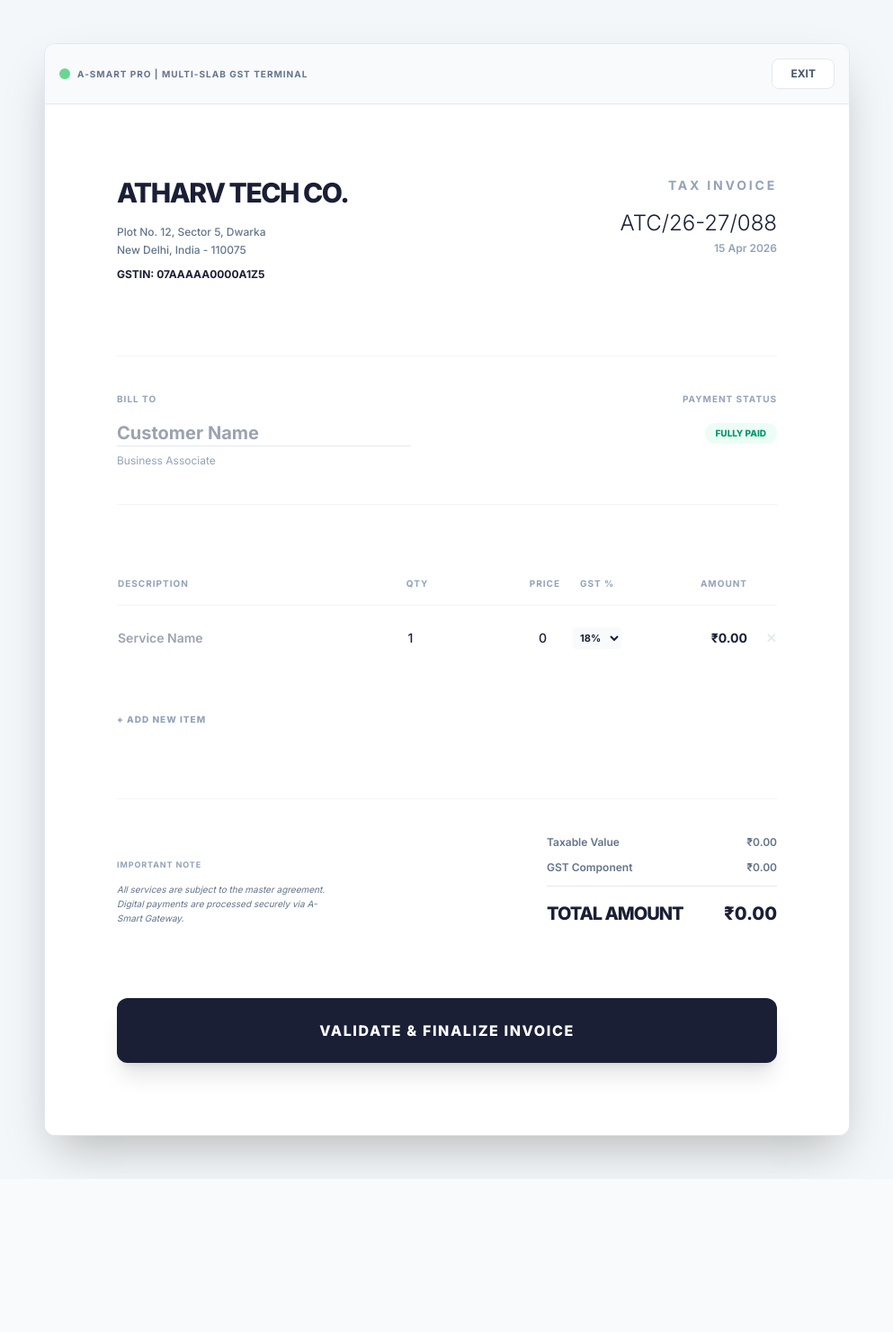
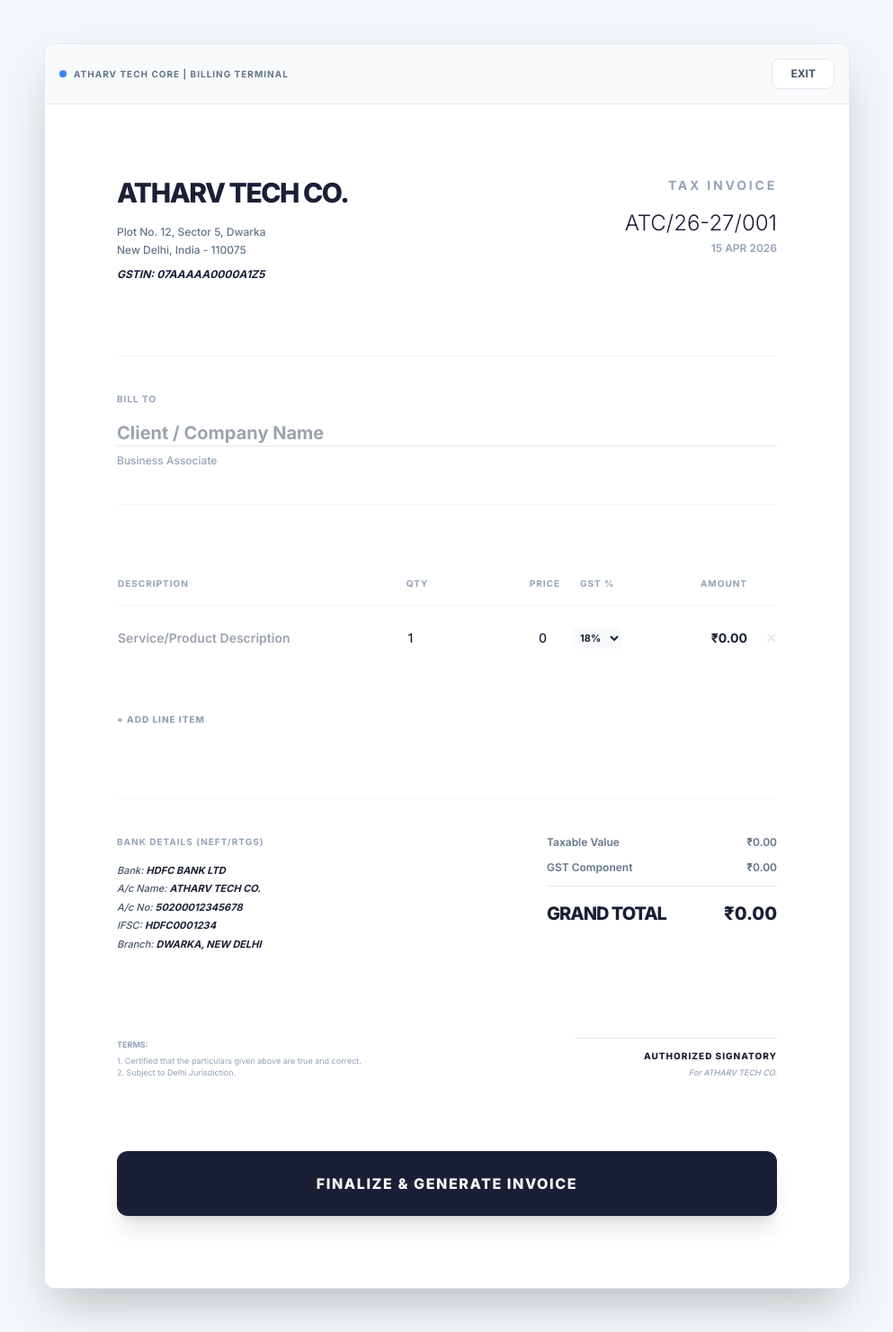
Before and after one commit to careatc1-pixel/A-SmartERP, a Flask app: page /sales/new in a window 1280 px wide. Shown: the whole page at 90% size, without its empty margins (143-1136 px from the left). Before the commit the page ends 1304 px from the top, so only its background shows below. Run offline with Flask 3, Linux system fonts and the light colour scheme; the visitor is signed in with stand-in values (Sample User, id 1); data that the repository does not hold is empty; some libraries are stand-ins or nearby versions.

Commit message:
Invoicing-ERP-Reset-Wed 04/15/2026-22:26:20.69

```diff
--- a/templates/sales_form.html
+++ b/templates/sales_form.html
@@ -3,19 +3,15 @@
 <head>
     <meta charset="UTF-8">
     <meta name="viewport" content="width=device-width, initial-scale=1.0">
-    <title>Tax Invoice | A-SmartERP Premium</title>
+    <title>Premium Tax Invoice | A-SmartERP</title>
     <script src="https://cdn.tailwindcss.com"></script>
     <script defer src="https://unpkg.com/alpinejs@3.x.x/dist/cdn.min.js"></script>
     <link rel="stylesheet" href="https://cdnjs.cloudflare.com/ajax/libs/font-awesome/6.5.0/css/all.min.css">
     <style>
         @import url('https://fonts.googleapis.com/css2?family=Inter:wght@300;400;500;600;700;800&display=swap');
-
         body { font-family: 'Inter', sans-serif; background: #f4f7f9; color: #1a1f36; }
-
-        /* Neutral Billionaire-Style Palette */
         .text-premium { color: #1a1f36; }
         .bg-premium { background-color: #1a1f36; }
-
         @media print {
             .no-print { display: none !important; }
             body { background: white !important; }
@@ -23,7 +19,6 @@
             @page { size: A4; margin: 0; }
             .content-area { padding: 40px !important; }
         }
-
         .input-clean { border-bottom: 1px solid #e3e8ee; transition: all 0.2s; }
         .input-clean:focus { border-bottom-color: #5469d4; }
     </style>
@@ -34,11 +29,11 @@
 
         <div class="p-4 bg-slate-50 border-b flex justify-between items-center no-print">
             <div class="flex items-center gap-2">
-                <span class="w-3 h-3 bg-green-500 rounded-full animate-pulse"></span>
-                <span class="text-[10px] font-bold text-slate-500 uppercase tracking-widest">A-Smart Pro | Multi-Slab GST Terminal</span>
+                <span class="w-2 h-2 bg-blue-500 rounded-full"></span>
+                <span class="text-[10px] font-bold text-slate-500 uppercase tracking-widest">Atharv Tech Core | Billing Terminal</span>
             </div>
             <div class="flex gap-3">
-                <button @click="window.print()" x-show="isSaved" class="bg-premium text-white px-5 py-2 rounded-lg font-bold text-xs transition-transform active:scale-95 shadow-lg">
+                <button @click="window.print()" x-show="isSaved" class="bg-premium text-white px-5 py-2 rounded-lg font-bold text-xs shadow-lg transition-transform active:scale-95">
                     <i class="fa-solid fa-download mr-2"></i> DOWNLOAD INVOICE
                 </button>
                 <a href="/accounting" class="bg-white border px-5 py-2 rounded-lg font-bold text-xs text-slate-600 hover:bg-slate-50">EXIT</a>
@@ -52,29 +47,23 @@
                     <div class="text-[12px] text-slate-500 font-medium leading-relaxed">
                         <p>Plot No. 12, Sector 5, Dwarka</p>
                         <p>New Delhi, India - 110075</p>
-                        <p class="mt-2 text-premium font-bold">GSTIN: 07AAAAA0000A1Z5</p>
+                        <p class="mt-2 text-premium font-bold italic">GSTIN: 07AAAAA0000A1Z5</p>
                     </div>
                 </div>
                 <div class="text-right">
                     <h2 class="text-sm font-bold text-slate-400 uppercase tracking-[0.2em] mb-4">Tax Invoice</h2>
                     <div class="space-y-1">
                         <p class="text-2xl font-light text-premium" x-text="invNo"></p>
-                        <p class="text-xs font-semibold text-slate-400" x-text="new Date().toLocaleDateString('en-GB', {day:'2-digit', month:'short', year:'numeric'})"></p>
+                        <p class="text-xs font-semibold text-slate-400 uppercase" x-text="new Date().toLocaleDateString('en-GB', {day:'2-digit', month:'short', year:'numeric'})"></p>
                     </div>
                 </div>
             </div>
 
-            <div class="grid grid-cols-2 gap-20 mb-16 border-t border-b py-10 border-slate-100">
-                <div>
-                    <h4 class="text-[10px] font-bold text-slate-400 uppercase mb-4 tracking-widest">Bill To</h4>
-                    <input type="text" x-model="clientName" placeholder="Customer Name" class="no-print text-xl font-bold text-premium w-full focus:outline-none input-clean">
-                    <p class="hidden print:block text-xl font-bold text-premium" x-text="clientName || 'Valued Client'"></p>
-                    <p class="text-xs text-slate-400 mt-2">Business Associate</p>
-                </div>
-                <div class="text-right">
-                    <h4 class="text-[10px] font-bold text-slate-400 uppercase mb-4 tracking-widest">Payment Status</h4>
-                    <span class="inline-block px-3 py-1 bg-emerald-50 text-emerald-600 text-[10px] font-black uppercase rounded-full">Fully Paid</span>
-                </div>
+            <div class="mb-16 border-t border-b py-10 border-slate-100">
+                <h4 class="text-[10px] font-bold text-slate-400 uppercase mb-4 tracking-widest">Bill To</h4>
+                <input type="text" x-model="clientName" placeholder="Client / Company Name" class="no-print text-xl font-bold text-premium w-full focus:outline-none input-clean">
+                <p class="hidden print:block text-xl font-bold text-premium" x-text="clientName || 'VALUED CUSTOMER'"></p>
+                <p class="text-xs text-slate-400 mt-2 font-medium">Business Associate</p>
             </div>
 
             <table class="w-full mb-10 text-left">
@@ -92,16 +81,16 @@
                     <template x-for="(item, index) in items" :key="index">
                         <tr class="group">
                             <td class="py-6">
-                                <input type="text" x-model="item.name" placeholder="Service Name" class="w-full font-semibold text-premium focus:outline-none">
+                                <input type="text" x-model="item.name" placeholder="Service/Product Description" class="w-full font-semibold text-premium focus:outline-none">
                             </td>
                             <td class="py-6 text-center">
-                                <input type="number" x-model.number="item.qty" @input="calculate()" class="w-full text-center font-medium">
+                                <input type="number" x-model.number="item.qty" @input="calculate()" class="w-full text-center font-medium outline-none">
                             </td>
                             <td class="py-6 text-right font-medium">
-                                <input type="number" x-model.number="item.price" @input="calculate()" class="w-full text-right">
+                                <input type="number" x-model.number="item.price" @input="calculate()" class="w-full text-right outline-none">
                             </td>
                             <td class="py-6 text-center">
-                                <select x-model.number="item.gstSlab" @change="calculate()" class="no-print font-bold text-[11px] bg-slate-50 p-1 rounded cursor-pointer">
+                                <select x-model.number="item.gstSlab" @change="calculate()" class="no-print font-bold text-[11px] bg-slate-50 p-1 rounded cursor-pointer outline-none">
                                     <option value="0">0%</option><option value="5">5%</option><option value="12">12%</option><option value="18">18%</option><option value="28">28%</option>
                                 </select>
                                 <span class="hidden print:block text-[11px] font-bold" x-text="item.gstSlab + '%'"></span>
@@ -115,12 +104,18 @@
                 </tbody>
             </table>
 
-            <button @click="addItem()" class="no-print text-[10px] font-black uppercase text-slate-400 hover:text-premium tracking-widest transition-colors mb-20">+ Add New Item</button>
+            <button @click="addItem()" class="no-print text-[10px] font-black uppercase text-slate-400 hover:text-premium tracking-widest transition-colors mb-20">+ Add Line Item</button>
 
-            <div class="flex justify-between items-end border-t pt-10 border-slate-100">
-                <div class="max-w-[240px]">
-                    <p class="text-[9px] font-bold text-slate-400 uppercase mb-3 tracking-widest">Important Note</p>
-                    <p class="text-[10px] text-slate-500 leading-relaxed italic">All services are subject to the master agreement. Digital payments are processed securely via A-Smart Gateway.</p>
+            <div class="flex justify-between items-start border-t pt-10 border-slate-100">
+                <div class="max-w-[280px]">
+                    <h4 class="text-[10px] font-bold text-slate-400 uppercase mb-4 tracking-widest">Bank Details (NEFT/RTGS)</h4>
+                    <div class="text-[11px] text-slate-600 space-y-1 font-medium italic">
+                        <p>Bank: <span class="text-premium font-bold">HDFC BANK LTD</span></p>
+                        <p>A/c Name: <span class="text-premium font-bold">ATHARV TECH CO.</span></p>
+                        <p>A/c No: <span class="text-premium font-bold">50200012345678</span></p>
+                        <p>IFSC: <span class="text-premium font-bold">HDFC0001234</span></p>
+                        <p>Branch: <span class="text-premium font-bold">DWARKA, NEW DELHI</span></p>
+                    </div>
                 </div>
                 <div class="w-64 space-y-3">
                     <div class="flex justify-between text-xs font-semibold text-slate-500">
@@ -132,22 +127,27 @@
                         <span x-text="'₹' + totalGst.toLocaleString('en-IN', {minimumFractionDigits: 2})"></span>
                     </div>
                     <div class="flex justify-between text-xl font-extrabold text-premium pt-4 border-t border-slate-200">
-                        <span class="tracking-tighter">TOTAL AMOUNT</span>
+                        <span class="tracking-tighter">GRAND TOTAL</span>
                         <span x-text="'₹' + total.toLocaleString('en-IN', {minimumFractionDigits: 2})"></span>
                     </div>
                 </div>
             </div>
 
-            <div class="mt-24 hidden print:flex justify-end">
-                <div class="text-right border-t border-premium w-48 pt-3">
-                    <p class="text-[10px] font-black uppercase tracking-widest text-premium">Authorized Seal</p>
-                    <p class="text-[9px] font-medium text-slate-400 mt-1">FOR ATHARV TECH CO.</p>
+            <div class="mt-24 flex justify-between items-end">
+                <div class="text-[9px] text-slate-400 max-w-[300px]">
+                    <p class="font-bold uppercase mb-1">Terms:</p>
+                    <p>1. Certified that the particulars given above are true and correct.</p>
+                    <p>2. Subject to Delhi Jurisdiction.</p>
+                </div>
+                <div class="text-right border-t border-premium w-56 pt-3">
+                    <p class="text-[10px] font-black uppercase tracking-widest text-premium">Authorized Signatory</p>
+                    <p class="text-[9px] font-medium text-slate-400 mt-1 italic">For ATHARV TECH CO.</p>
                 </div>
             </div>
 
             <button @click="saveAndLock()" x-show="!isSaved"
                     class="no-print w-full bg-premium text-white p-6 rounded-xl font-black uppercase tracking-widest mt-20 shadow-xl hover:shadow-2xl transition-all active:scale-[0.98]">
-                Validate & Finalize Invoice
+                Finalize & Generate Invoice
             </button>
         </div>
     </div>
@@ -156,7 +156,8 @@
         function invoiceSystem() {
             return {
                 clientName: '',
-                invNo: 'ATC/26-27/' + String(Math.floor(Math.random()*99) + 1).padStart(3, '0'),
+                // Fixed series starting from 001
+                invNo: 'ATC/26-27/001',
                 items: [{ name: '', qty: 1, price: 0, gstSlab: 18 }],
                 subtotal: 0,
                 totalGst: 0,
@@ -173,8 +174,7 @@
                 },
 
                 async saveAndLock() {
-                    if(!this.clientName) return alert('Enter Client Details');
-
+                    if(!this.clientName) return alert('Enter Client Name');
                     const response = await fetch('/api/save-sale', {
                         method: 'POST',
                         headers: { 'Content-Type': 'application/json' },
@@ -185,11 +185,9 @@
                             gst: this.totalGst
                         })
                     });
-
                     if(response.ok) {
                         this.isSaved = true;
-                        alert('Invoice Registered in Core Database.');
-                        // Final Print Trigger
+                        alert('Invoice Validated. Preparing PDF...');
                         setTimeout(() => { window.print(); }, 800);
                     }
                 }
```
